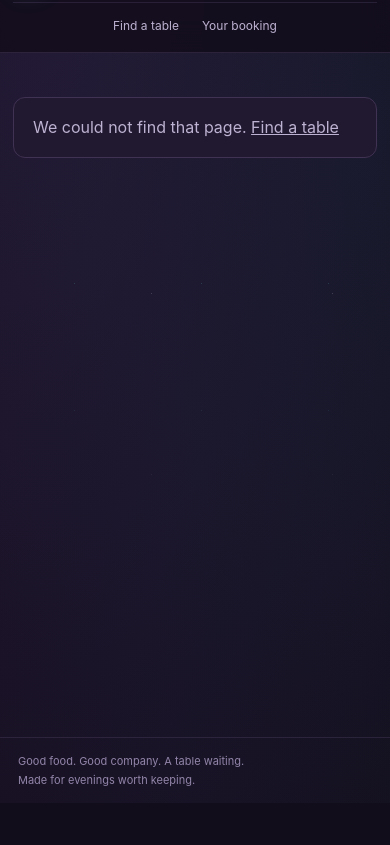
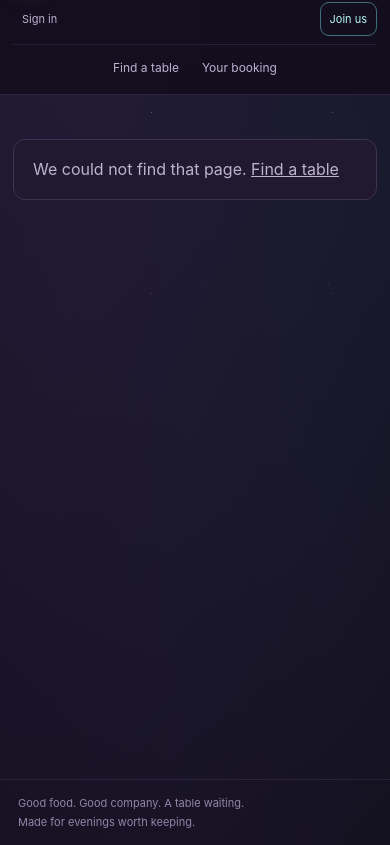
Before and after one commit to chanqoDev/tablekeeper-autonomous, a plain HTML site: page stage-3/index.html in a window 390 px wide. Shown: the part 51-896 px from the top of the page. Before the commit the page ends 854 px from the top, so only its background shows below. Drawn offline with Linux system fonts and the light colour scheme.

Commit message:
Keep mobile account name visible

```diff
--- a/stage-3/style.css
+++ b/stage-3/style.css
@@ -300,7 +300,8 @@ input[type="date"]::-webkit-calendar-picker-indicator { filter: invert(.8) sepia
   .brand { gap: 8px; }
   .brand-mark { width: 34px; height: 34px; }
   .brand-name { font-size: 18px; }
-  .account { gap: 5px; }
+  .account { order: 2; flex: 0 0 100%; width: 100%; justify-content: space-between; gap: 5px; margin-left: 0; }
+  .current-user { max-width: calc(100% - 80px); overflow: visible; overflow-wrap: anywhere; text-overflow: clip; white-space: normal; }
   .account .quiet-link, .account-join, .quiet-button { min-height: 34px; padding-inline: 9px; font-size: 11px; }
   .main-nav { gap: 3px; }
   .main-nav a { padding-inline: 10px; font-size: 12px; }
```
